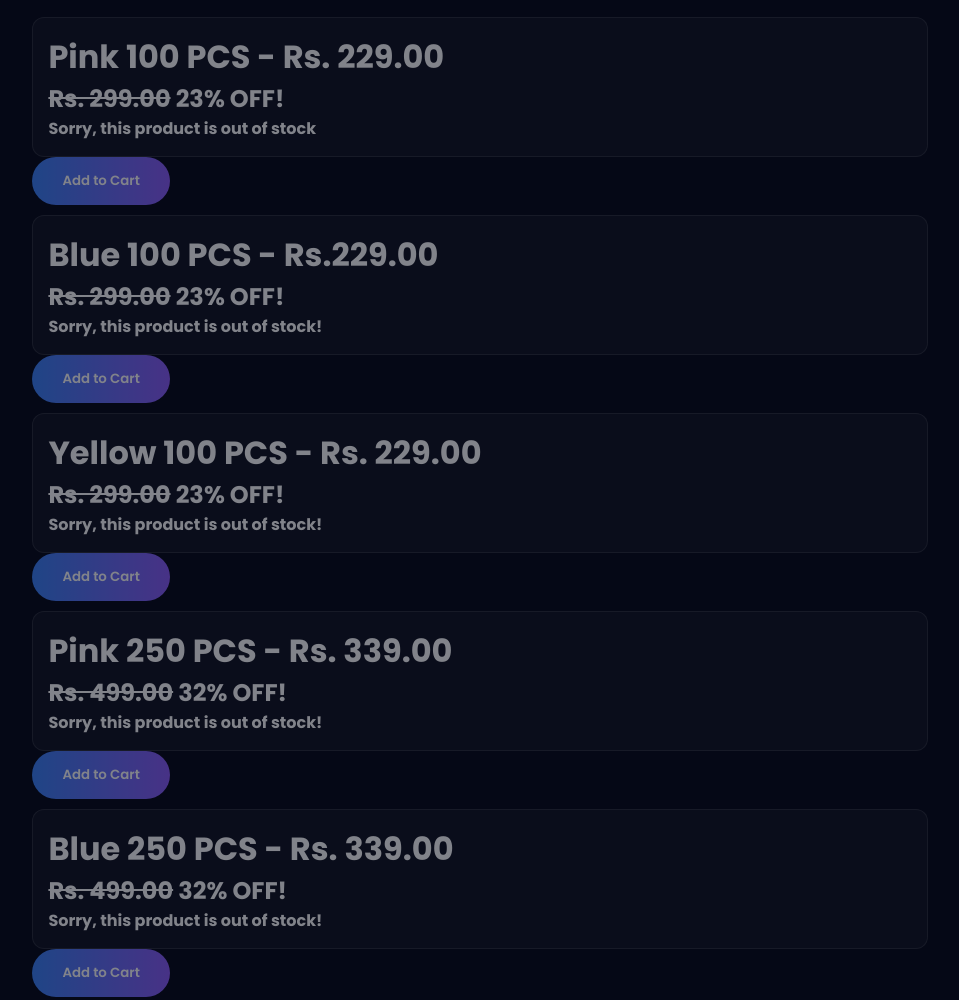
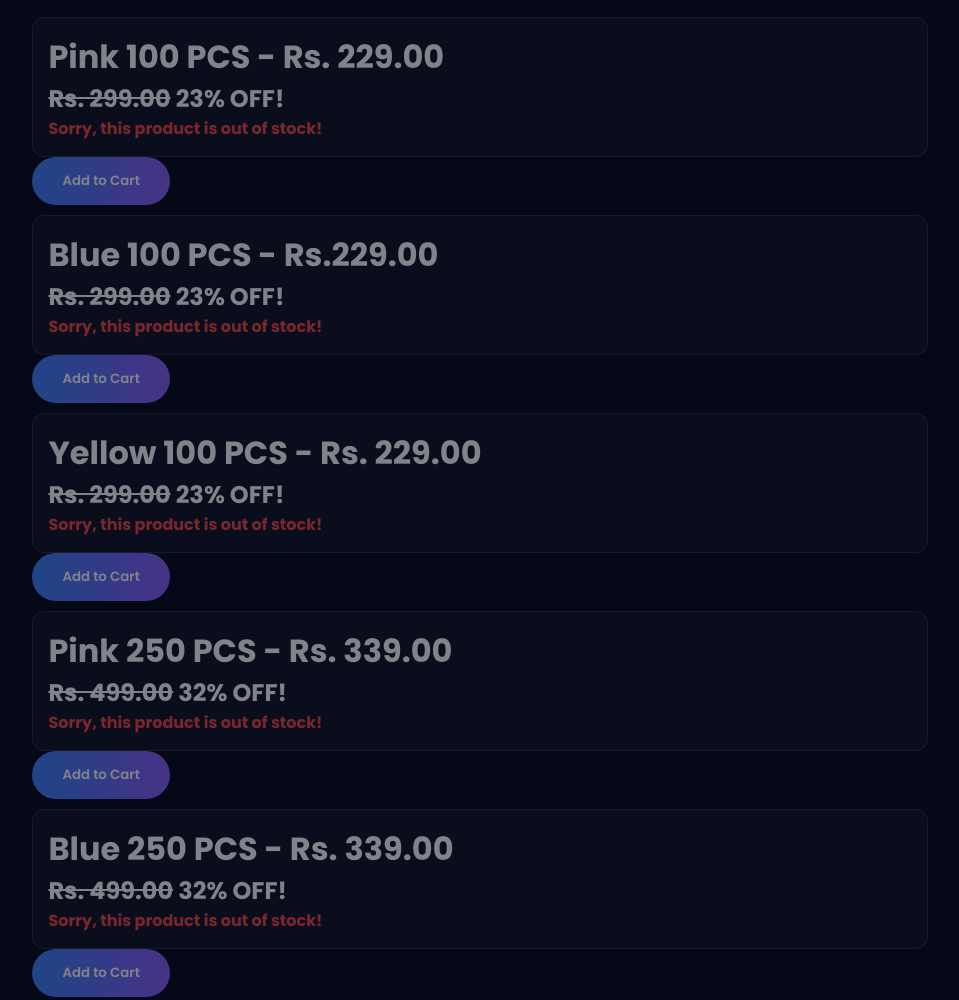
Before and after one commit to sharimfaisal71/sfhmultistore, a plain HTML site: page product.12.html in a window 1280 px wide. Shown: the part 999-1999 px from the top of the page, without its empty margins (160-1119 px from the left). Drawn offline with Linux system fonts and the light colour scheme; no server answers.

Commit message:
Update product.12.html

```diff
--- a/product.12.html
+++ b/product.12.html
@@ -438,7 +438,7 @@ Whether at home, work, school, or while traveling, COSEE floss picks provide a c
 <div class="variant">
 <h1>Pink 100 PCS - Rs. 229.00</h1>
 <h2><s>Rs. 299.00</s> 23% OFF!</h2>
-<b>Sorry, this product is out of stock</b>
+<b class="stockWarning" data-variant="variant19"></b>
 </div>
 <div class="button">
 <button class="btn-primary" onclick="addToCart(variant19)">
@@ -449,7 +449,7 @@ Whether at home, work, school, or while traveling, COSEE floss picks provide a c
 <div class="variant">
 <h1>Blue 100 PCS - Rs.229.00</h1>
 <h2><s>Rs. 299.00</s> 23% OFF!</h2>
-<b>Sorry, this product is out of stock!</b>
+<b class="stockWarning" data-variant="variant20"></b>
 </div>
 <div class="button">
 <button class="btn-primary" onclick="addToCart(variant20)">
@@ -460,7 +460,7 @@ Whether at home, work, school, or while traveling, COSEE floss picks provide a c
 <div class="variant">
 <h1>Yellow 100 PCS - Rs. 229.00</h1>
 <h2><s>Rs. 299.00</s> 23% OFF!</h2>
-<b>Sorry, this product is out of stock!</b>
+<b class="stockWarning" data-variant="variant21"></b>
 </div>
 <div class="button">
 <button class="btn-primary" onclick="addToCart(variant21)">
@@ -471,7 +471,7 @@ Whether at home, work, school, or while traveling, COSEE floss picks provide a c
 <div class="variant">
 <h1>Pink 250 PCS - Rs. 339.00</h1>
 <h2><s>Rs. 499.00</s> 32% OFF!</h2>
-<b>Sorry, this product is out of stock!</b>
+<b class="stockWarning" data-variant="variant17"></b>
 </div>
 <div class="button">
 <button class="btn-primary" onclick="addToCart(variant17)">
@@ -482,7 +482,7 @@ Whether at home, work, school, or while traveling, COSEE floss picks provide a c
 <div class="variant">
 <h1>Blue 250 PCS - Rs. 339.00</h1>
 <h2><s>Rs. 499.00</s> 32% OFF!</h2>
-<b>Sorry, this product is out of stock!</b>
+<b class="stockWarning" data-variant="variant18"></b>
 </div>
 <div class="button">
 <button class="btn-primary" onclick="addToCart(variant18)">
@@ -493,7 +493,7 @@ Whether at home, work, school, or while traveling, COSEE floss picks provide a c
 <div class="variant">
 <h1>Yellow 250 PCS - Rs. 339.00</h1>
 <h2><s>Rs. 499.00</s> 32% OFF!</h2>
-<b>Sorry, this product is out of stock!</b>
+<b class="stockWarning" data-variant="variant22"></b>
 </div>
 <div class="button">
 <button class="btn-primary" onclick="addToCart(variant22)">
@@ -866,7 +866,43 @@ box.innerHTML = html;
 totalBox.innerHTML = "Total:    "  + formatPKR(total);
 }
 
+const variants = {
+  variant17,
+  variant18,
+  variant19,
+  variant20,
+  variant21,
+  variant22
+};
 
+function updateStockWarnings() {
+
+  document.querySelectorAll(".stockWarning").forEach(warning => {
+
+    let variant = variants[warning.dataset.variant];
+
+    if (!variant) return;
+
+    if (variant.stock === 0) {
+
+      warning.style.display = "block";
+      warning.style.color = "#ef4444";
+      warning.textContent = "Sorry, this product is out of stock!";
+
+    } else if (variant.stock > 0 && variant.stock <= 5) {
+
+      warning.style.display = "block";
+      warning.textContent = variant.stock + " Left - Hurry Up!";
+
+    } else {
+
+      warning.style.display = "none";
+
+    }
+
+  });
+
+}
 function checkout() {
 
   let cart = JSON.parse(localStorage.getItem("cart")) || [];
@@ -972,6 +1008,7 @@ function goToCheckout() {
 }
 
 window.onload = function () {
+    updateStockWarnings();
   renderCart();
   renderTotal();
   checkStock();
```
